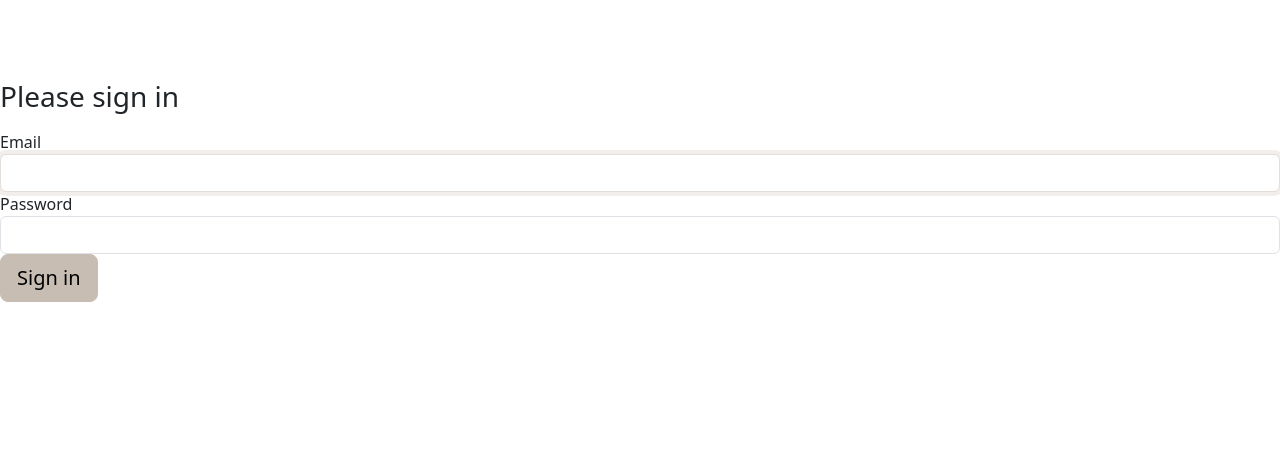
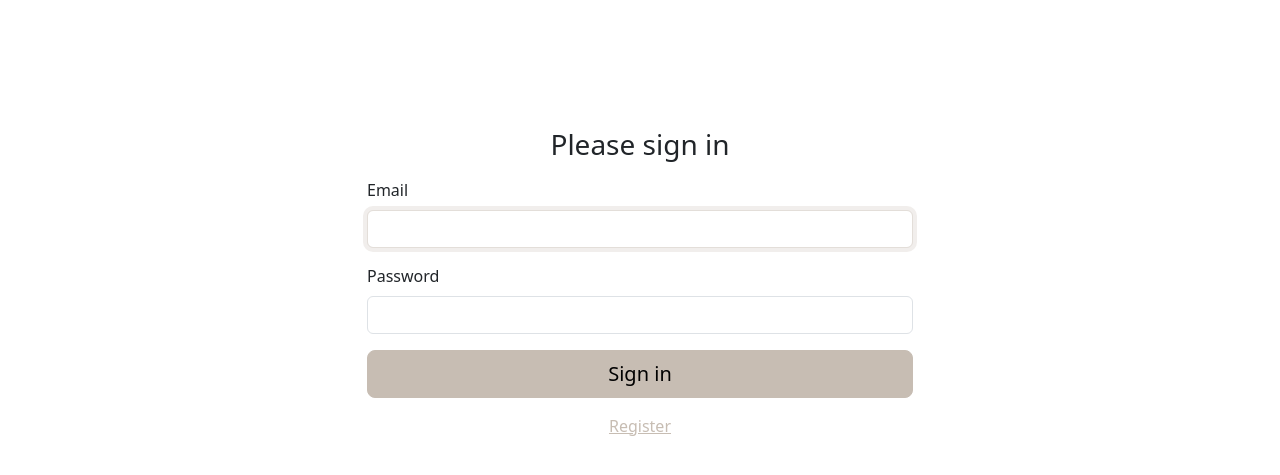
Before and after one commit to Legeones/TP2_Symfony, a Symfony app: template templates/security/login.html.twig in a window 1280 px wide. Shown: the top 475 px of the page. Run offline with Twig, Linux system fonts and the light colour scheme; the template is opened without the code that fills it, so the values that code supplies are empty; style sheets or scripts are compiled from the project's sources; some libraries are stand-ins or nearby versions.

Commit message:
Correction style / améliorations diverses

```diff
--- a/templates/components/header.html.twig
+++ b/templates/components/header.html.twig
@@ -1,4 +1,4 @@
 <header style="height: 80px" class="top-0 bg-secondary-subtle position-fixed w-100 align-content-center">
     <img style="height: 80px; width: 80px; top: 0; left: 0" src="{{ asset('images/logos/hamster.png') }}" alt="Logo">
-    Header
+    <a class="link-dark link-underline" href="{{ path('app_dashboard') }}">Hamstering Tickets</a>
 </header>
--- a/templates/components/sidebar.html.twig
+++ b/templates/components/sidebar.html.twig
@@ -13,9 +13,11 @@
                 <a href="#headingOne" class="nav-link border-bottom">
                     Table Tickets
                 </a>
+                {% if is_granted('ROLE_SUPPORT') %}
                 <a href="#headingTwo" class="nav-link border-bottom">
                     Statistics Tickets
                 </a>
+                {% endif %}
             </div>
             {% endif %}
             {% if is_granted('ROLE_ADMIN') %}
@@ -27,6 +29,10 @@
             <a href="{{ path('app_ticket_user') }}" class="nav-link {% if app.request.attributes.get('_route') == 'app_ticket_user' %}active{% endif %}">
                 Mes Tickets
             </a>
+            <a href="{{ path('app_ticket_new') }}" class="nav-link {% if app.request.attributes.get('_route') == 'app_ticket_new' %}active{% endif %}">
+                Créer un Ticket
+            </a>
+
         </li>
     </ul>
     <hr>
--- a/templates/security/login.html.twig
+++ b/templates/security/login.html.twig
@@ -3,7 +3,11 @@
 {% block title %}Log in!{% endblock %}
 
 {% block body %}
-    <form method="post">
+    <div class="container mt-5">
+        <div class="row justify-content-center">
+            <div class="col-md-6">
+                <h1 class="h3 mb-3 font-weight-normal text-center">Please sign in</h1>
+
                 {% if error %}
                     <div class="alert alert-danger">{{ error.messageKey|trans(error.messageData, 'security') }}</div>
                 {% endif %}
@@ -14,28 +18,31 @@
                     </div>
                 {% endif %}
 
-        <h1 class="h3 mb-3 font-weight-normal">Please sign in</h1>
-        <label for="username">Email</label>
+                <form method="post" class="needs-validation" novalidate>
+                    <div class="mb-3">
+                        <label for="username" class="form-label">Email</label>
                         <input type="email" value="{{ last_username }}" name="_username" id="username" class="form-control" autocomplete="email" required autofocus>
-        <label for="password">Password</label>
+                        <div class="invalid-feedback">
+                            Please enter your email.
+                        </div>
+                    </div>
+
+                    <div class="mb-3">
+                        <label for="password" class="form-label">Password</label>
                         <input type="password" name="_password" id="password" class="form-control" autocomplete="current-password" required>
+                        <div class="invalid-feedback">
+                            Please enter your password.
+                        </div>
+                    </div>
 
-        <input type="hidden" name="_csrf_token"
-               value="{{ csrf_token('authenticate') }}"
-        >
+                    <input type="hidden" name="_csrf_token" value="{{ csrf_token('authenticate') }}">
 
-        {#
-            Uncomment this section and add a remember_me option below your firewall to activate remember me functionality.
-            See https://symfony.com/doc/current/security/remember_me.html
-
-            <div class="checkbox mb-3">
-                <input type="checkbox" name="_remember_me" id="_remember_me">
-                <label for="_remember_me">Remember me</label>
+                    <button class="btn btn-lg btn-primary w-100" type="submit">Sign in</button>
+                    <div class="mt-3 text-center">
+                        <a href="{{ path('app_register') }}">Register</a>
                     </div>
-        #}
-
-        <button class="btn btn-lg btn-primary" type="submit">
-            Sign in
-        </button>
                 </form>
+            </div>
+        </div>
+    </div>
 {% endblock %}
--- a/templates/ticket/index.html.twig
+++ b/templates/ticket/index.html.twig
@@ -4,7 +4,7 @@
 
 {% block body %}
 
-    <div class="p-2">
+    <div class="p-2 overflow-x-auto">
         {{ form_start(form, {'attr': {'class': 'mb-3'}}) }}
         <div class="row">
             <div class="col-3">{{ form_row(form.title) }}</div>
```
Also changed, not shown: templates/dashboard/index.html.twig (+12 -3 lines), templates/registration/register.html.twig (+32 -9 lines), templates/ticket/_form.html.twig (+17 -6 lines), 1 other file. Lines whose indentation alone changed are shown as unchanged.
